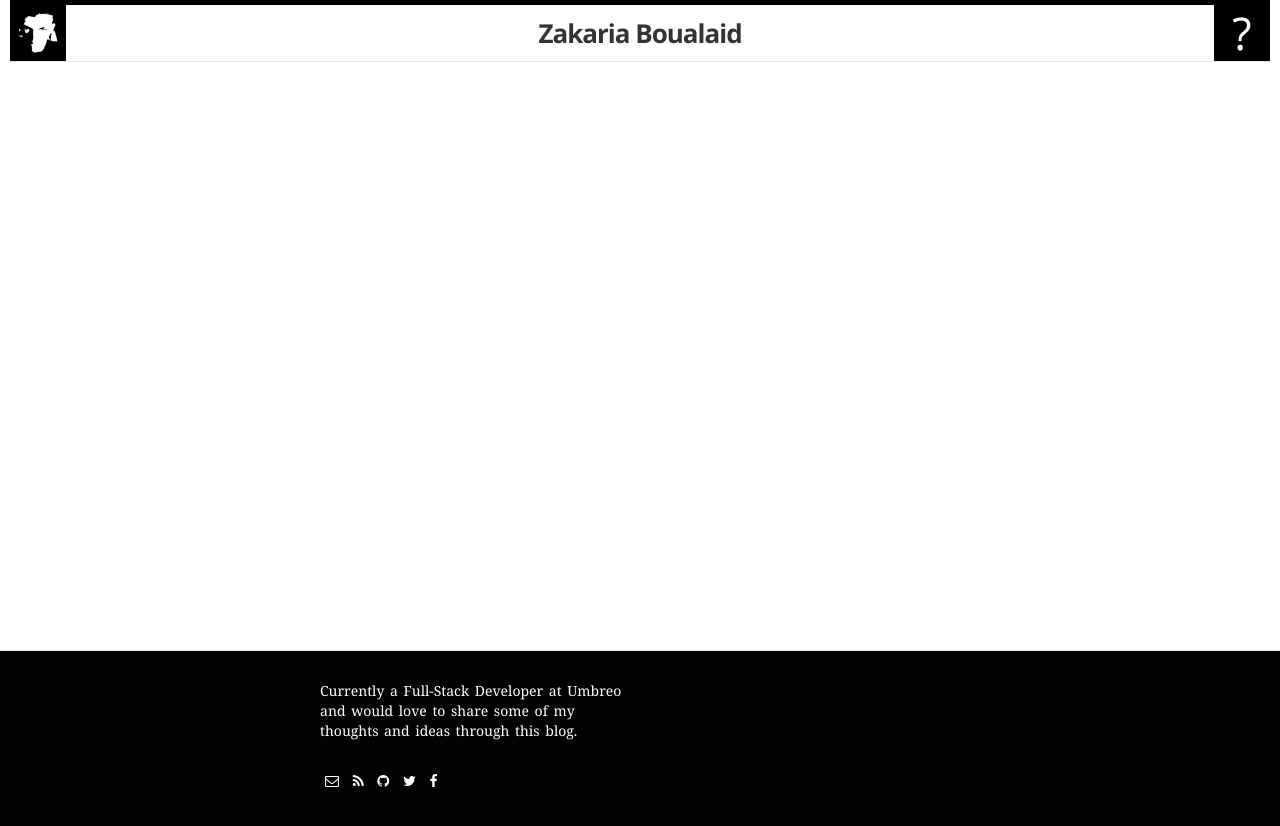
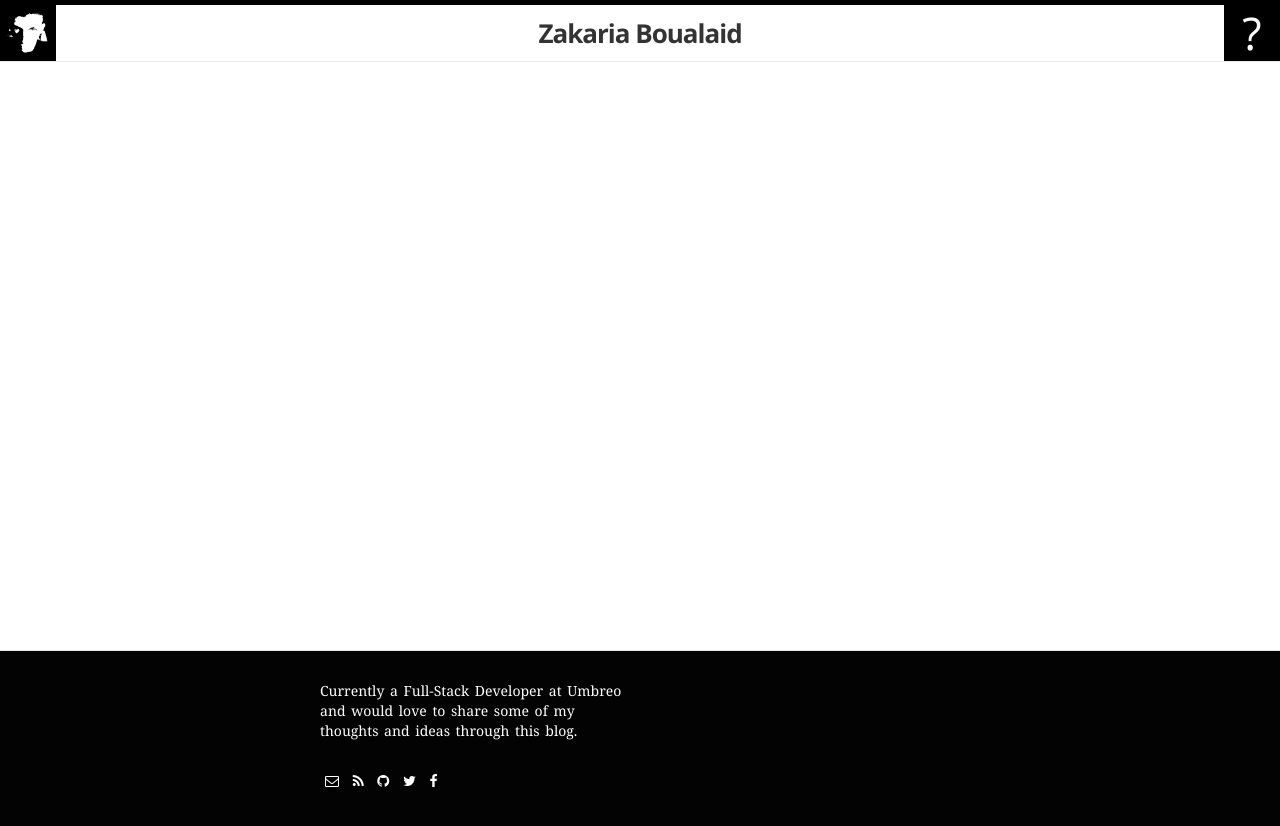
Before and after one commit to ZakariaBoualaid/zakariaboualaid.github.io, a Jekyll site: the page built from posts.html, in a window 1280 px wide. Shown: the top 826 px of the page. Built offline with Jekyll 4.4.1, drawn with Linux system fonts in a browser that asks for light colours; some web fonts are replaced.

Commit message:
Big step, Anachronism

```diff
--- a/_layouts/default.html
+++ b/_layouts/default.html
@@ -5,12 +5,12 @@
 
   <body style="height:100%;">
 
-  <div class="wrappper" style="min-height:100%; position:relative; padding:0px 10px;">
+  <div class="wrappper" style="min-height:100%; position:relative;">
     {% include header.html %}
     <br>
     <br>
 
-    <div class="container" style="min-height:100%; position:relative; padding-bottom:250px;">
+    <div class="container" style="min-height:100%; position:relative; padding-bottom:250px;  padding:0px 10px;">
       <div class="row">
           <div class="col-md-8 col-md-offset-2">
             {{ content }}
```
